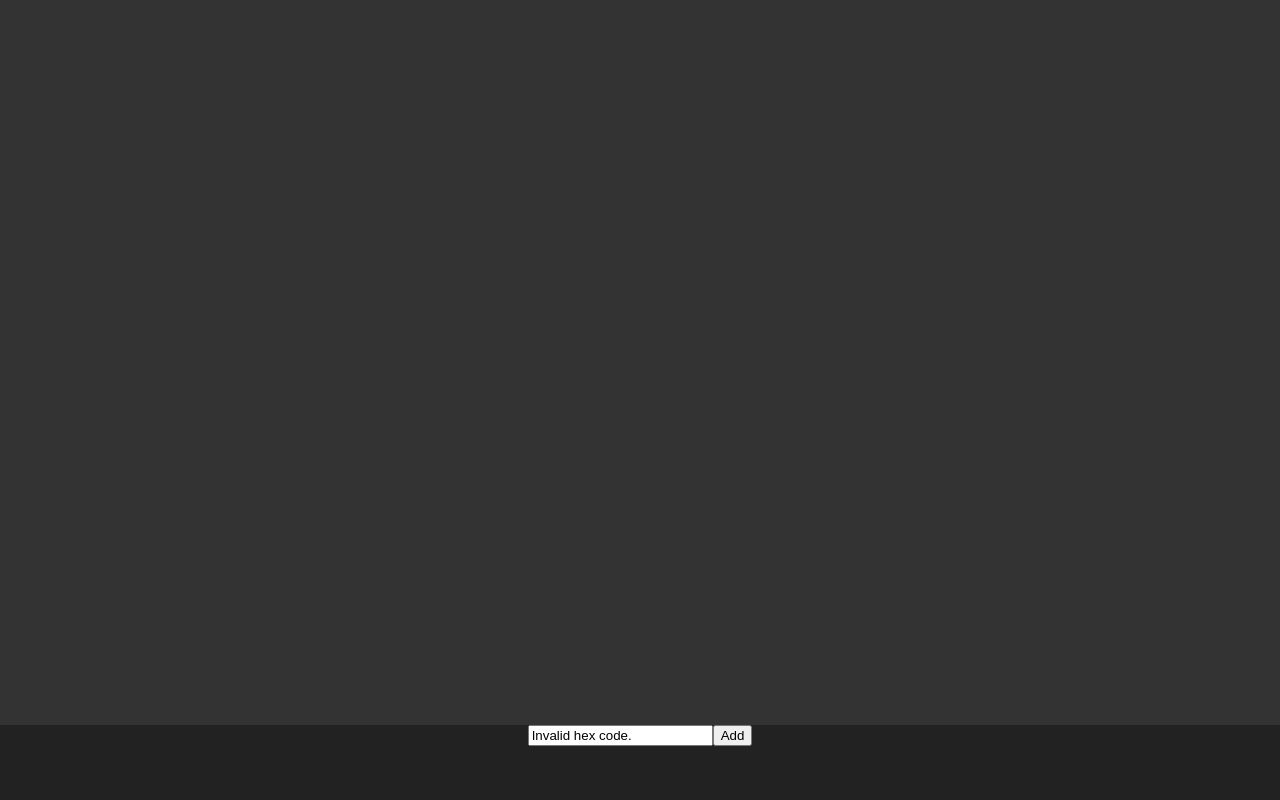
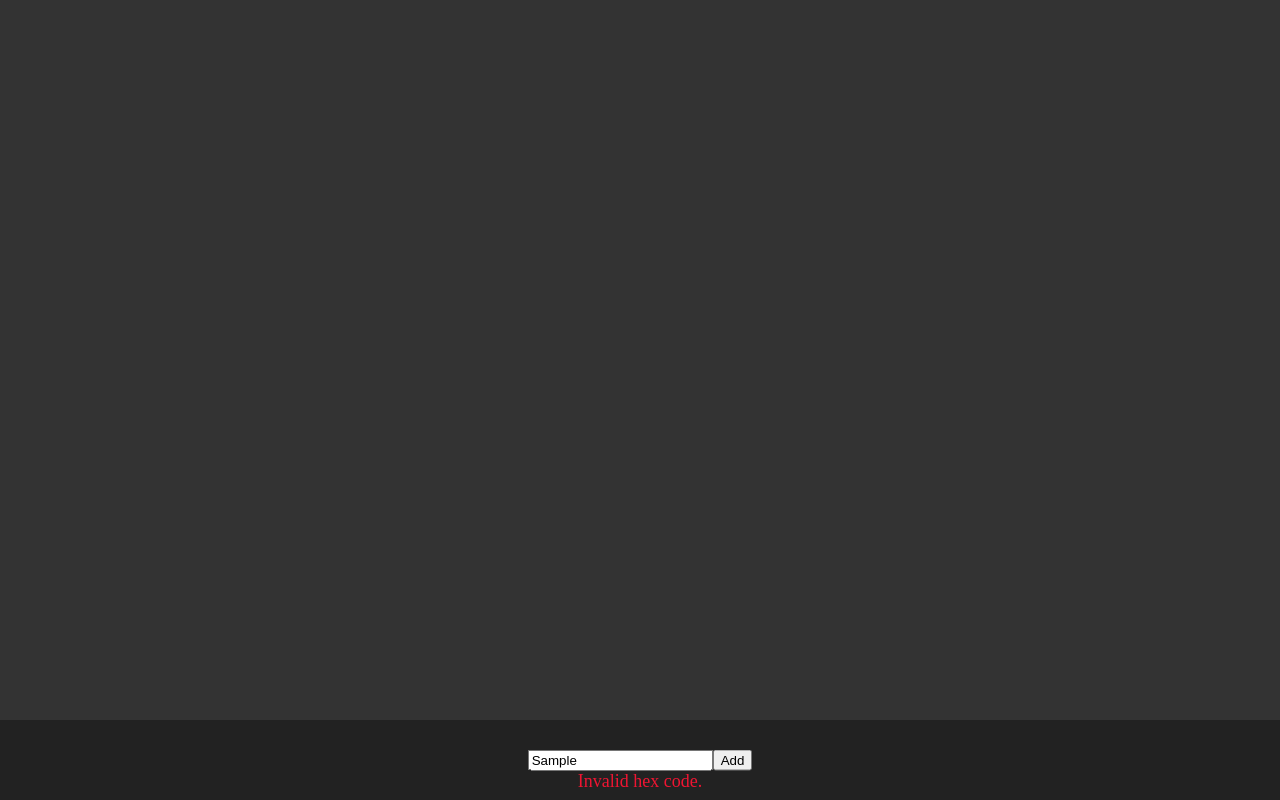
Before and after one commit to DaBlincx/color-checker, a plain HTML site: page index.html in a window 1280 px wide. Both pictures are taken after typing "Sample" into the empty fields and a click on the button "Add". Drawn offline with Linux system fonts and the light colour scheme.

Commit message:
made color picker better, tells u what wrong when error :)

```diff
--- a/index.html
+++ b/index.html
@@ -14,7 +14,8 @@
     </div>
 
     <div id="add-section">
-        <input type="text" id="color-picker"><button id="add-button">Add</button>
+        <input placeholder="#ffffff" type="text" id="color-picker" onkeydown="checkKey(event)"><button id="add-button">Add</button>
+        <div id="error-display">text</div>
     </div>
 
     <script src="script.js"></script>
--- a/script.js
+++ b/script.js
@@ -1,16 +1,33 @@
 const button = document.getElementById('add-button');
 const parent = document.querySelector('.parent');
 const colorPicker = document.getElementById("color-picker");
+const errorDisplay = document.getElementById("error-display");
 
 button.addEventListener('click', () => {
 
     createChild();
 });
 
+function checkKey(e) {
+    // Check if the Enter key was pressed
+    if (e.key === "Enter") {
+        // Do something here
+        createChild();
+    }
+}
+
+function showErrorMSG(message) {
+    errorDisplay.innerHTML = message;
+    errorDisplay.style.display = "block";
+    setTimeout(function () {
+        errorDisplay.style.display = "none";
+    }, 5000);
+}
+
 function createChild() {
     const useColor = getColor();
     if (useColor != null) {
-        const html = `<div class="child" style="background-color: ${useColor};"><p class="child-text">${useColor}</p></div>`;
+        const html = `<div class="child" style="background-color: ${useColor};"><div class="child-text">${useColor}</div></div>`;
 
         parent.insertAdjacentHTML('beforeend', html);
 
@@ -26,8 +43,10 @@ function createChild() {
             parent.style.gridTemplateColumns = `repeat(${columns}, 1fr)`;
             parent.style.gridTemplateRows = `repeat(${rows}, 1fr)`;
         }
+        colorPicker.value = "";
+        errorDisplay.style.display = "none";
     } else {
-        colorPicker.value = "Invalid hex code."
+        showErrorMSG("Invalid hex code.");
     }
 }
 
--- a/style.css
+++ b/style.css
@@ -13,27 +13,40 @@ body {
     left: 50%;
     transform: translateX(-50%);
     width: 100%;
-    height: 75px;
+    height: 40px;
+    padding-top: 40px;
     background: #00000055;
     z-index: 5;
     text-align: center;
 }
 
-#add-button {
-}
-
-#color-picker {
+#add-section * {
+    transform: translateY(-50%);
 }
 
 .parent {
     display: grid;
-    grid-gap: 10px;
+    grid-gap: 0px;
     width: 100%;
     height: 100%;
 }
 
 .child {
+    position: relative;
     width: 100%;
     height: 100%;
     color: #fff;
 }
+
+.child-text {
+    position: absolute;
+    top: 50%;
+    left: 50%;
+    transform: translateX(-50%) translateY(-50%);
+}
+
+#error-display {
+    display: none;
+    color: rgb(239, 21, 50);
+    font-size: 18px;
+}
```
